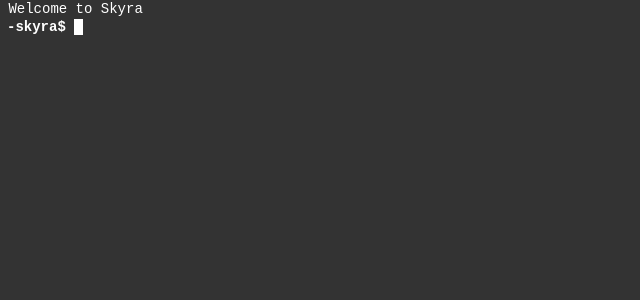
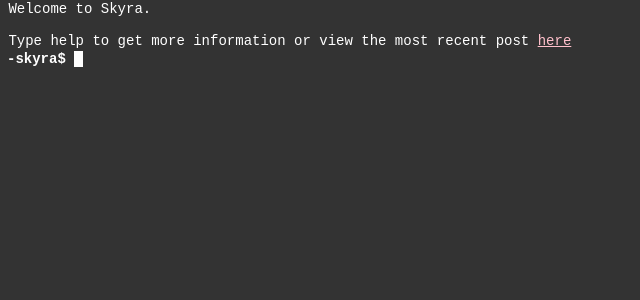
Before and after one commit to skyra/skyra.github.com, a Jekyll site: the page built from index.html, in a window 1280 px wide. Shown: the top 300 px of the page, without its empty margins (0-640 px from the left). Built offline with Jekyll 4.4.1, drawn with Linux system fonts in a browser that asks for light colours.

Commit message:
Update motd to have link to first post

```diff
--- a/_layouts/console.html
+++ b/_layouts/console.html
@@ -93,6 +93,12 @@
        { color:#52666f; font-family:monospace;
          padding:0.1em; }
       div.console1 span.jquery-console-prompt-label { font-weight:bold }
+      a {
+        color: pink;
+      }
+      a:visited {
+        color: pink;
+      }
     </style>
   </head>
   <body>
--- a/js/skyra-cmd.js
+++ b/js/skyra-cmd.js
@@ -61,7 +61,7 @@
             autofocus:true,
             animateScroll:true,
             promptHistory:true,
-            welcomeMessage:'Welcome to Skyra'
+            welcomeMessage:'Welcome to Skyra. <br><br>Type help to get more information or view the most recent post <a target="_blank" href="' + context.files['all'][0].url + '">here</a>'
         });
 
         var parse = function(args, report) {
@@ -69,7 +69,7 @@
             var errorMsg = "command not found";
             if (command) {
                 var result = command(args, report);
-                if (result.error) {
+                if (result && result.error) {
                     errorMsg = result.error;
                 } else {
                     return result;
```
Also changed, not shown: js/jquery.console.js.
